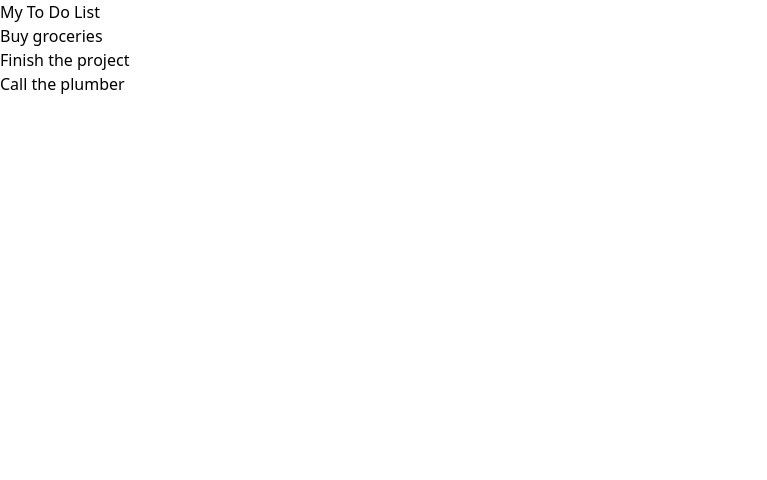
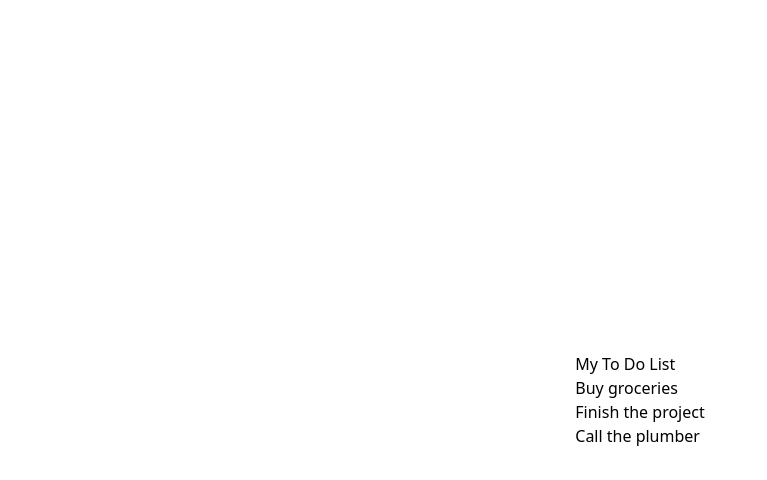
Before and after one commit to rkukuh/laracast-vue3, a plain HTML site: page index.html in a window 1280 px wide. Shown: the whole page, without its empty margins (0-767 px from the left). Drawn offline with nearby package versions, Linux system fonts and the light colour scheme.

Commit message:
Make HTML element center

```diff
--- a/index.html
+++ b/index.html
@@ -1,12 +1,12 @@
 <!DOCTYPE html>
-<html lang="en">
+<html lang="en" class="h-full">
 <head>
     <meta charset="UTF-8">
     <title>Document</title>
     <script src="https://unpkg.com/vue@3/dist/vue.global.js"></script>
     <script src="https://cdn.tailwindcss.com"></script>
 </head>
-<body>
+<body class="h-full grid place-items-center">
     <div id="app">
         <section>
             <h2>My To Do List</h2>
```
